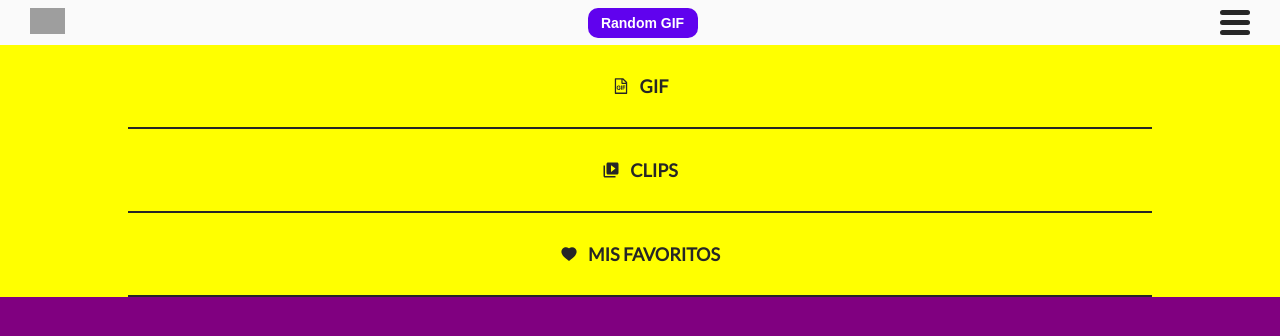
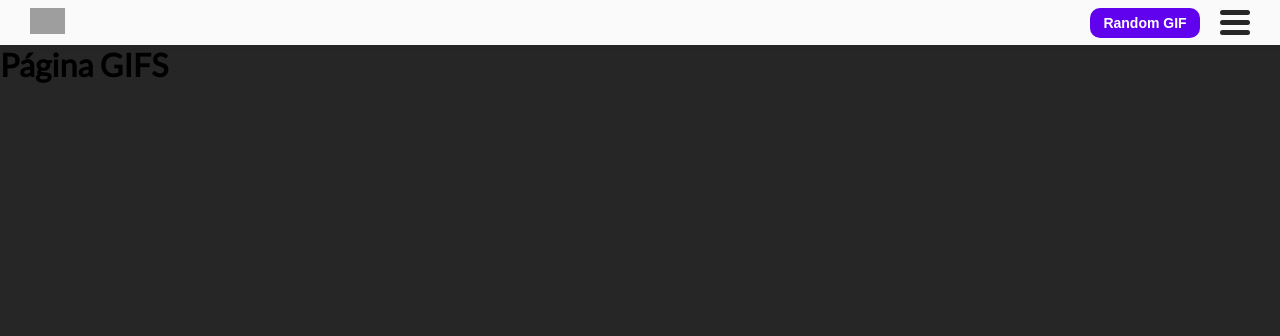
Before and after one commit to JairoAtoche/GifPls, a React (Vite) app: page / in a window 1280 px wide. Shown: the top 336 px of the page. Built offline with nearby package versions, Linux system fonts and the light colour scheme; grey boxes are pictures that could not be loaded.

Commit message:
update: actualizado la funcion del menu y su direccionamiento usando useEffect

```diff
--- a/src/layouts/Header/Header.jsx
+++ b/src/layouts/Header/Header.jsx
@@ -1,18 +1,23 @@
-import React, { useState } from 'react';
+import React, { useState, useEffect } from 'react';
 import logo from '@/public/logo.ico';
 import Button from '@/components/Button/Button';
 import './header.scss';
 import MenuIcon from './components/MenuIcon';
 import MenuSide from './components/MenuSide';
-import { NavLink } from 'react-router-dom';
+import { NavLink, useHref } from 'react-router-dom';
 import { GIF } from '@/router/path';
 
 const Header = () => {
 	const [close, setClose] = useState(false);
-
 	const handleVisible = () => {
 		close ? setClose(false) : setClose(true);
 	};
+
+	// Cierra el el side menu cuando cambie la url
+	const ref = useHref();
+	useEffect(() => {
+		setClose(false);
+	}, [ref]);
 
 	return (
 		<header className='header'>
@@ -20,12 +25,14 @@ const Header = () => {
 				<NavLink to={GIF} className='container-logo'>
 					<img src={logo} alt='logo' className='container-logo__img' />
 				</NavLink>
-				<Button name='Random GIF' />
-				<MenuIcon
-					handleVisible={handleVisible}
-					visible={`${close ? 'icon-close' : ''}`}
-				/>
-				<MenuSide visible={`${close ? 'cerrar' : ''}`} />
+				<div className='header__content'>
+					<Button name='Random GIF' />
+					<MenuIcon
+						handleVisible={handleVisible}
+						visible={`${close ? 'icon-close' : ''}`}
+					/>
+				</div>
+				<MenuSide visible={`${close ? '' : 'cerrar'}`} />
 			</nav>
 		</header>
 	);
--- a/src/layouts/Header/components/MenuItem/menu-item.scss
+++ b/src/layouts/Header/components/MenuItem/menu-item.scss
@@ -1,7 +1,6 @@
 @import '@/styles/mixins';
 
 .menu-item {
-  background-color: yellow;
   font-size: 18px;
   font-weight: bold;
   text-align: center;
@@ -17,6 +16,6 @@
 }
 
 .hr {
-  width: 80%;
+  width: 90%;
   border: 1px solid var(--black-light);
 }
--- a/src/layouts/Header/components/MenuSide/menuside.scss
+++ b/src/layouts/Header/components/MenuSide/menuside.scss
@@ -1,15 +1,16 @@
 .nav__ul {
+  border-top: 1px solid var(--black-light);
   width: 100%;
   min-height: calc(100vh - 45px);
   margin-top: 45px;
   position: absolute;
   top: 0;
-  right: 0;//right: -100%;
-  z-index: 100;
-  background-color: purple;
+  right: 0;
   transition: all .5s ease;
+  background-color: var(--white-dark);
 }
 
 .cerrar {
   right: -100%;
+  opacity: 0;
 }
--- a/src/layouts/Header/header.scss
+++ b/src/layouts/Header/header.scss
@@ -1,34 +1,29 @@
 .header {
-  background-color: var(--white-dark); // theme
-  box-shadow: 0 4px 4px -4px var(--black-light); //theme
-  color: var(--purple);
-	width: 100vw;
-	padding: 0 30px;
-  height: 45px; //res
-
-	display: flex;
-	flex-direction: row;
-	align-items: center;
-
   position: relative;
 }
+.nav {
+  background-color: var(--white-dark);
+  box-shadow: 0 4px 4px -4px var(--black-light);
+  position: fixed;
+  height: 45px;
+  padding: 0 30px;
+  width: 100%;
 
-.nav {
   display: flex;
+  align-items: center;
   justify-content: space-between;
+
+}
+.header__content {
+  display: flex;
   align-items: center;
-	width: 100%;
-  &__ul {
-    list-style: none;
-  }
-  &__link {
-    text-decoration: none;
-  }
+  gap: 20px;
 }
 
 .container-logo {
   width: 35px; // res
   &__img {
+    width: 35px;
     max-width: 100%;
     object-fit: cover;
   }
--- a/src/main.jsx
+++ b/src/main.jsx
@@ -5,9 +5,7 @@ import '@/styles/normalize.scss';
 import { BrowserRouter } from 'react-router-dom';
 
 ReactDOM.createRoot(document.getElementById('root')).render(
-	<React.StrictMode>
-		<BrowserRouter>
-			<App />
-		</BrowserRouter>
-	</React.StrictMode>
+	<BrowserRouter>
+		<App />
+	</BrowserRouter>
 );
--- a/src/pages/Clips/Clips.jsx
+++ b/src/pages/Clips/Clips.jsx
@@ -1,7 +1,11 @@
 import React from 'react';
 
 const Clips = () => {
-	return <h1>Clips</h1>;
+	return (
+		<main>
+			<h1>Clips</h1>
+		</main>
+	);
 };
 
 export default Clips;
--- a/src/pages/Favoritos/Favoritos.jsx
+++ b/src/pages/Favoritos/Favoritos.jsx
@@ -1,7 +1,11 @@
 import React from 'react';
 
 const Favoritos = () => {
-	return <h1>Favoritos</h1>;
+	return (
+		<main>
+			<h1>Favoritos</h1>
+		</main>
+	);
 };
 
 export default Favoritos;
--- a/src/pages/Gifs/Gifs.jsx
+++ b/src/pages/Gifs/Gifs.jsx
@@ -1,7 +1,11 @@
 import React from 'react';
 
 const Gifs = () => {
-	return <h1>GIFS</h1>;
+	return (
+		<main>
+			<h1>Página GIFS</h1>
+		</main>
+	);
 };
 
 export default Gifs;
--- a/src/styles/normalize.scss
+++ b/src/styles/normalize.scss
@@ -24,7 +24,10 @@
 
 body {
   min-height: 100vh;
-  @include caja-flex(column,start,center);
+  @include caja-flex(row,space-between,flex-start);
   background-color: var(--black-light);
   font-family: 'Lato', sans-serif;
 }
+main {
+  padding-top: 45px;
+}
```
